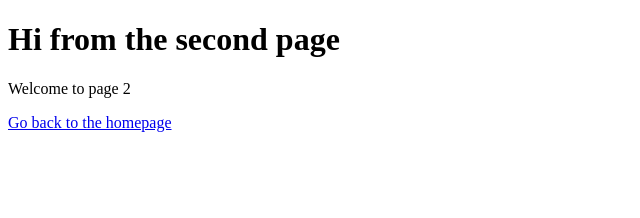
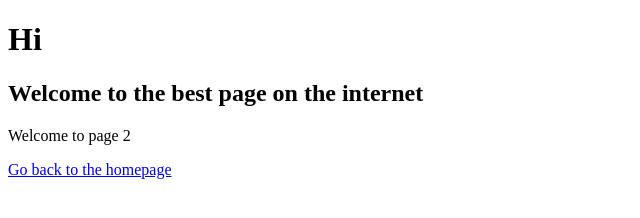
Before and after one commit to billycarlson/test-app, a Gatsby site: page /page-2 in a window 1280 px wide. Shown: the whole page, without its empty margins (0-640 px from the left). Built offline with nearby package versions, Linux system fonts and the light colour scheme; Gatsby itself is replaced by a stand-in of ours.

Commit message:
all Finished

```diff
--- a/src/pages/page-2.js
+++ b/src/pages/page-2.js
@@ -3,7 +3,8 @@ import Link from 'gatsby-link'
 
 const SecondPage = () => (
   <div>
-    <h1>Hi from the second page</h1>
+    <h1>Hi</h1>
+    <h2>Welcome to the best page on the internet</h2>
     <p>Welcome to page 2</p>
     <Link to="/">Go back to the homepage</Link>
   </div>
```
